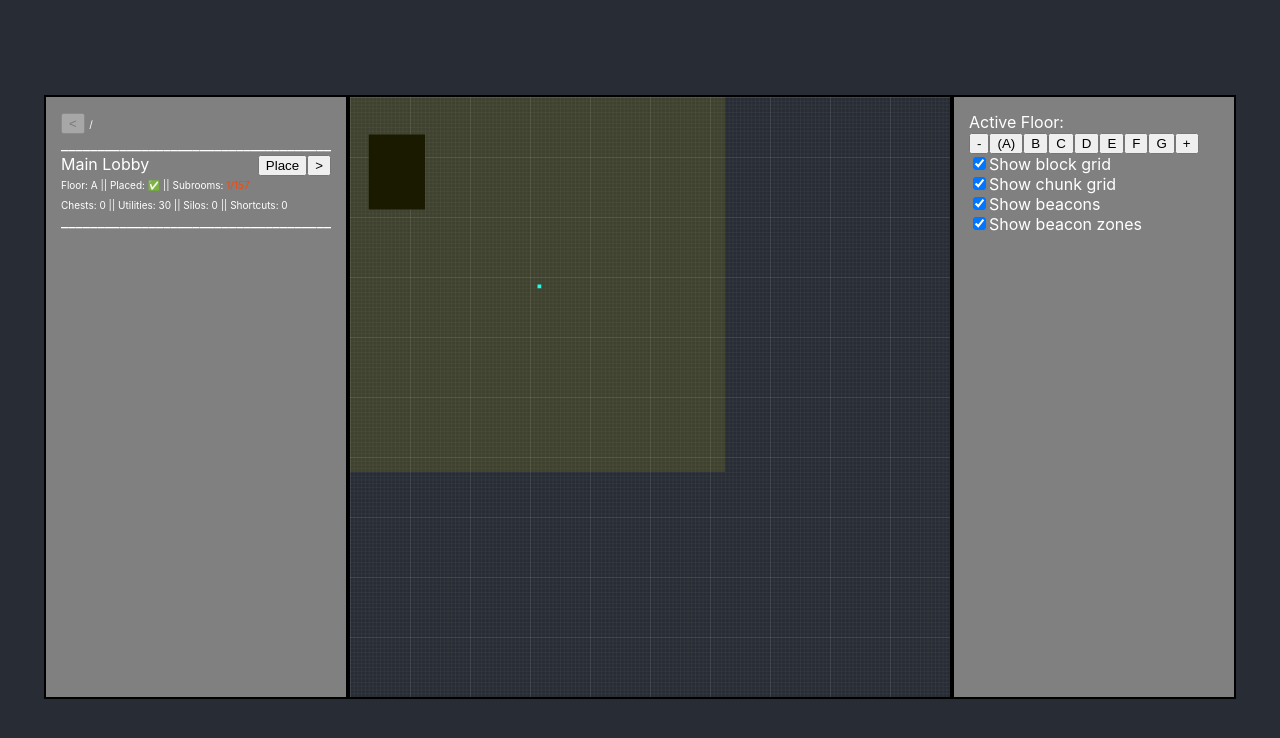
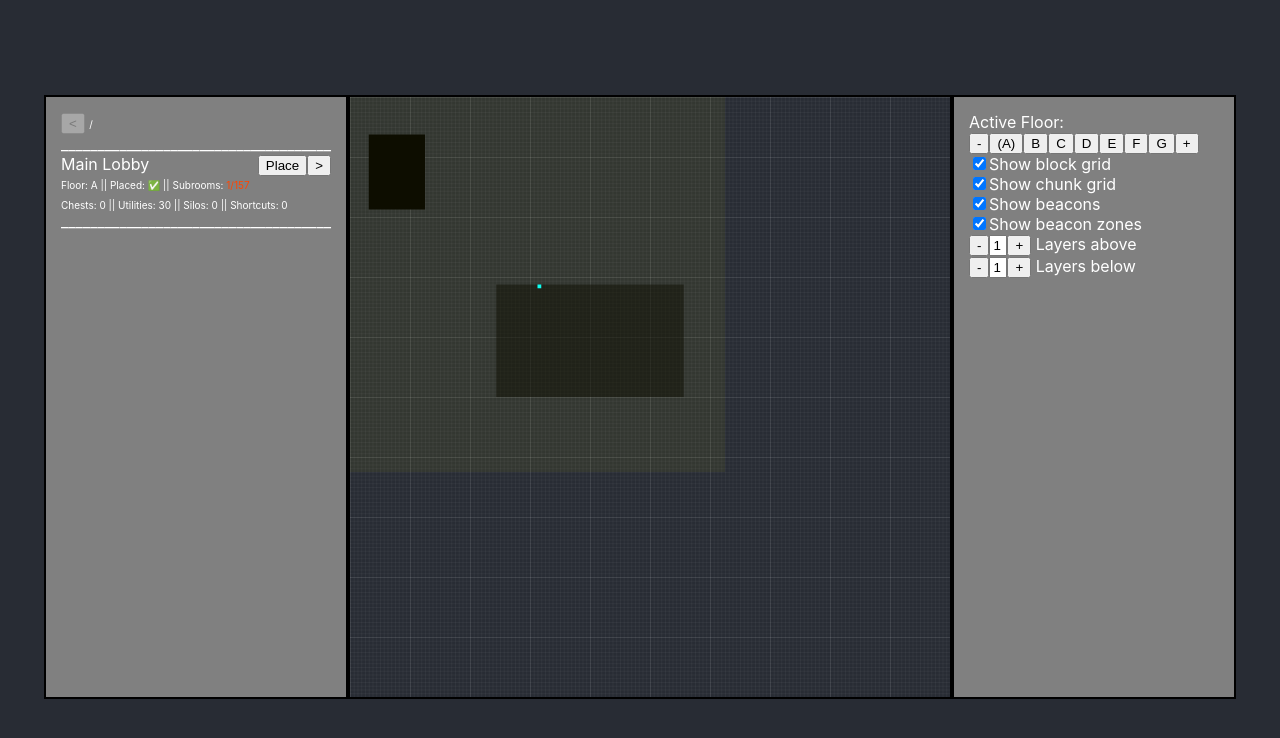
Before and after one commit to Frickitickitavi/mc-bank, a React (Create React App) app in the folder cad/: page / in a window 1280 px wide. Shown: the top 738 px of the page. Built offline with nearby package versions, Linux system fonts and the light colour scheme.

Commit message:
Onion layers on canvas

```diff
--- a/cad/src/App.js
+++ b/cad/src/App.js
@@ -11,10 +11,13 @@ function App() {
 
     const [config, setConfig] = useState(
         {
+            activeFloor: "A",
             showBeacons: true,
             showBeaconZones: true,
             showBlockGrid: true,
-            showChunkGrid: true
+            showChunkGrid: true,
+            layersAbove: 1,
+            layersBelow: 1
         }
     );
 
@@ -23,7 +26,7 @@ function App() {
     const [floors, setFloors] = useState({
         A: [<Room x={5} y={10} w={15} h={20} room={{ name: "Main Lobby" }} />], // depth 0
         B: [<Room x={39} y={50} w={50} h={30} room={{ name: "Items" }} /> ], // depth 1
-        C: [], // depth 2
+        C: [<Room x={100} y={100} w={40} h={20} room={{ name: "Brewing" }} />], // depth 2
         D: [], // depth 3 w/o 4
         E: [], // depth 3 w/ 4
         F: [], // depth 4
@@ -44,26 +47,13 @@ function App() {
             })
     }, []);
 
-    const [activeFloor, setActiveFloor] = useState("A");
-
-
-
-
-    const boxes = [];
-    for (const structure of floors[activeFloor]) {
-      boxes.push(structure);
-    }
-    for (const structure of floors.Global) {
-        boxes.push(structure);
-    }
-
   return (
     <div className="App">
         <header className="App-header">
               <div>
-                <TodoExplorer floors={floors} activeFloor={activeFloor} setActiveFloor={setActiveFloor} path={path} setPath={setPath} config={config} />
-                <Canvas boxes={boxes} config={config} />
-                <Options config={config} updateConfig={setConfig} activeFloor={activeFloor} setActiveFloor={setActiveFloor} />
+                <TodoExplorer floors={floors} path={path} setPath={setPath} config={config} />
+                  <Canvas floors={floors} config={config} />
+                <Options config={config} updateConfig={setConfig} />
             </div>
       </header>
     </div>
--- a/cad/src/Beacon.js
+++ b/cad/src/Beacon.js
@@ -6,7 +6,7 @@ export default function Beacon({ x, y, config }) {
     }
 
     if (config.showBeaconZones) {
-        beacon.push(<rect x={x - 50} y={y - 50} width={100} height={100} fill="yellow" fillOpacity="0.1" />);
+        beacon.push(<rect x={x - 50} y={y - 50} width={100} height={100} fill="yellow" fillOpacity={0.05} />);
     }
 
     return beacon;
--- a/cad/src/Canvas.js
+++ b/cad/src/Canvas.js
@@ -1,4 +1,33 @@
-export default function Canvas({ boxes, config }) {
+export default function Canvas({ floors, config }) {
+    const iterableFloorNames = ["A", "B", "C", "D", "E", "F", "G"]
+    var floorIdx = iterableFloorNames.indexOf(config.activeFloor);
+
+    const boxes = [];
+    for (const structure of floors[config.activeFloor]) {
+        boxes.push(structure);
+    }
+
+    var lowerFloorsToDraw = config.layersBelow;
+    while (lowerFloorsToDraw > 0 && ++floorIdx < iterableFloorNames.length) {
+        for (const structure of floors[iterableFloorNames[floorIdx]]) {
+            boxes.push({ ...structure, props: { ...structure.props, fillOpacity: 1/(2*Math.abs(floorIdx - iterableFloorNames.indexOf(config.activeFloor))) } });
+        }
+        lowerFloorsToDraw--;
+    }
+
+    floorIdx = iterableFloorNames.indexOf(config.activeFloor);
+    var upperFloorsToDraw = config.layersAbove;
+    while (upperFloorsToDraw > 0 && --floorIdx >= 0) {
+        for (const structure of floors[iterableFloorNames[floorIdx]]) {
+            boxes.push({ ...structure, props: { ...structure.props, fillOpacity: 1 / (2 * Math.abs(floorIdx - iterableFloorNames.indexOf(config.activeFloor))) } });
+        }
+        upperFloorsToDraw--;
+    }
+
+    for (const structure of floors.Global) {
+        boxes.push(structure);
+    }
+
     function Grid({ showBlockGrid, showChunkGrid }) {
         const grids = [];
 
--- a/cad/src/FloorSelector.js
+++ b/cad/src/FloorSelector.js
@@ -1,6 +1,12 @@
-export default function FloorSelector({ activeFloor, setActiveFloor }) {
+export default function FloorSelector({ config, updateConfig }) {
+
+    const activeFloor = config.activeFloor;
 
     const floorNames = ["A", "B", "C", "D", "E", "F", "G"]
+
+    function setActiveFloor(newFloor) {
+        updateConfig({ ...config, activeFloor: newFloor });
+    }
 
     function FloorButton({ floor }) {
         return <button onClick={() => setActiveFloor(floor)}>
--- a/cad/src/Options.js
+++ b/cad/src/Options.js
@@ -20,13 +20,38 @@ export default function Options({ config, updateConfig, activeFloor, setActiveFl
         );
     }
 
+    function NumberIncrementor({ label, option, min, max }) {
+        return (
+            <div>
+                <button onClick={() => {
+                    if (config[option] > min) {
+                        const newConfig = { ...config }
+                        newConfig[option]--;
+                        updateConfig(newConfig);
+                    }
+                }}>-</button>
+                <input style={{ width: "10px" }} className="option-incrementor" value={ config[option] } />
+                <button onClick={() => {
+                    if (config[option] < max) {
+                        const newConfig = { ...config }
+                        newConfig[option]++;
+                        updateConfig(newConfig);
+                    }
+                }}>+</button> {label}
+            </div>
+        )
+    }
+
     return (
         <span className="options">
-            <FloorSelector activeFloor={activeFloor} setActiveFloor={setActiveFloor} />
+            <FloorSelector config={config} updateConfig={updateConfig} />
             <OptionCheckbox label="Show block grid" option="showBlockGrid" />
             <OptionCheckbox label="Show chunk grid" option="showChunkGrid" />
             <OptionCheckbox label="Show beacons" option="showBeacons" />
             <OptionCheckbox label="Show beacon zones" option="showBeaconZones" />
+            <NumberIncrementor label="Layers above" option="layersAbove" min={0} max={6} />
+            <NumberIncrementor label="Layers below" option="layersBelow" min={0} max={6} />
+
         </span>
     );
 }
--- a/cad/src/Room.js
+++ b/cad/src/Room.js
@@ -1,3 +1,3 @@
-export default function Room({ x, y, w, h, room, floor, logicalDepth }) {
-    return <rect x={x} y={y} width={w} height={h} />;
+export default function Room({ x, y, w, h, fillOpacity, room, floor, logicalDepth }) {
+    return <rect x={x} y={y} width={w} height={h} fillOpacity={fillOpacity} />;
 }
```
